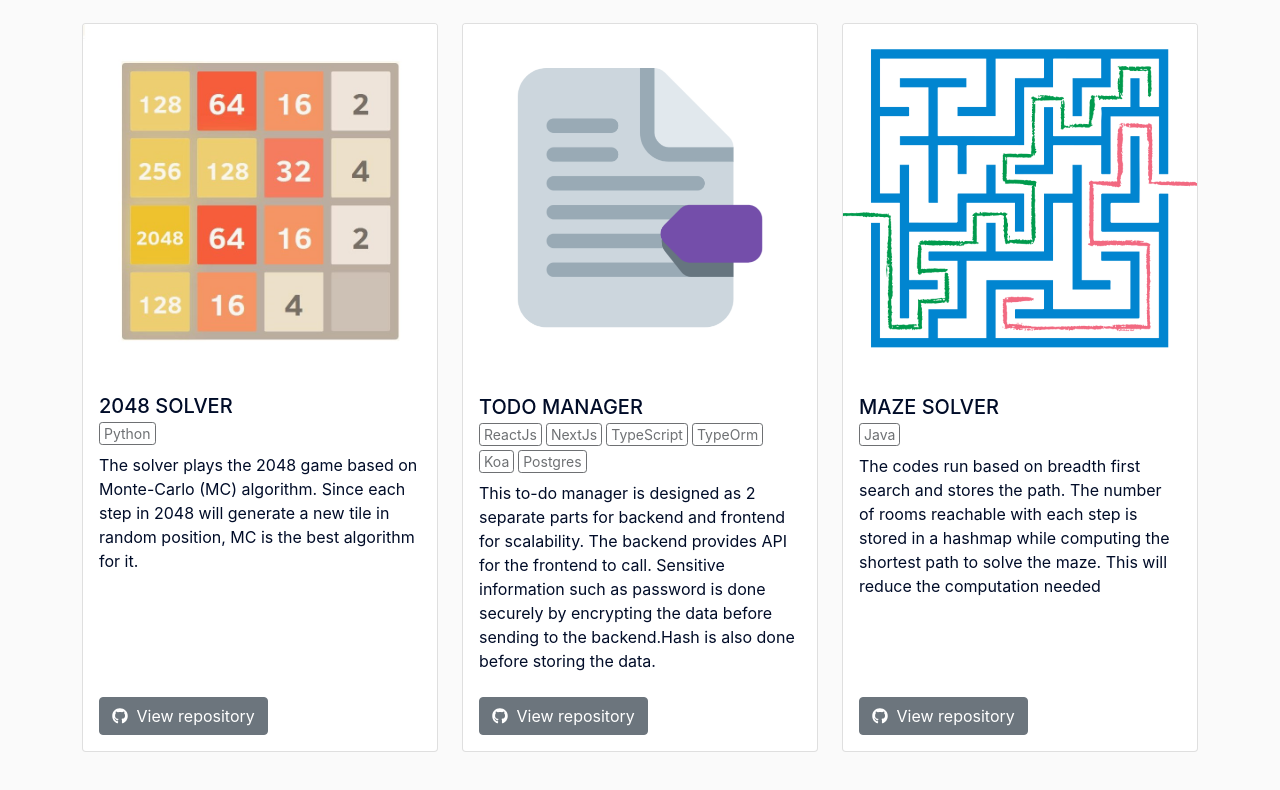
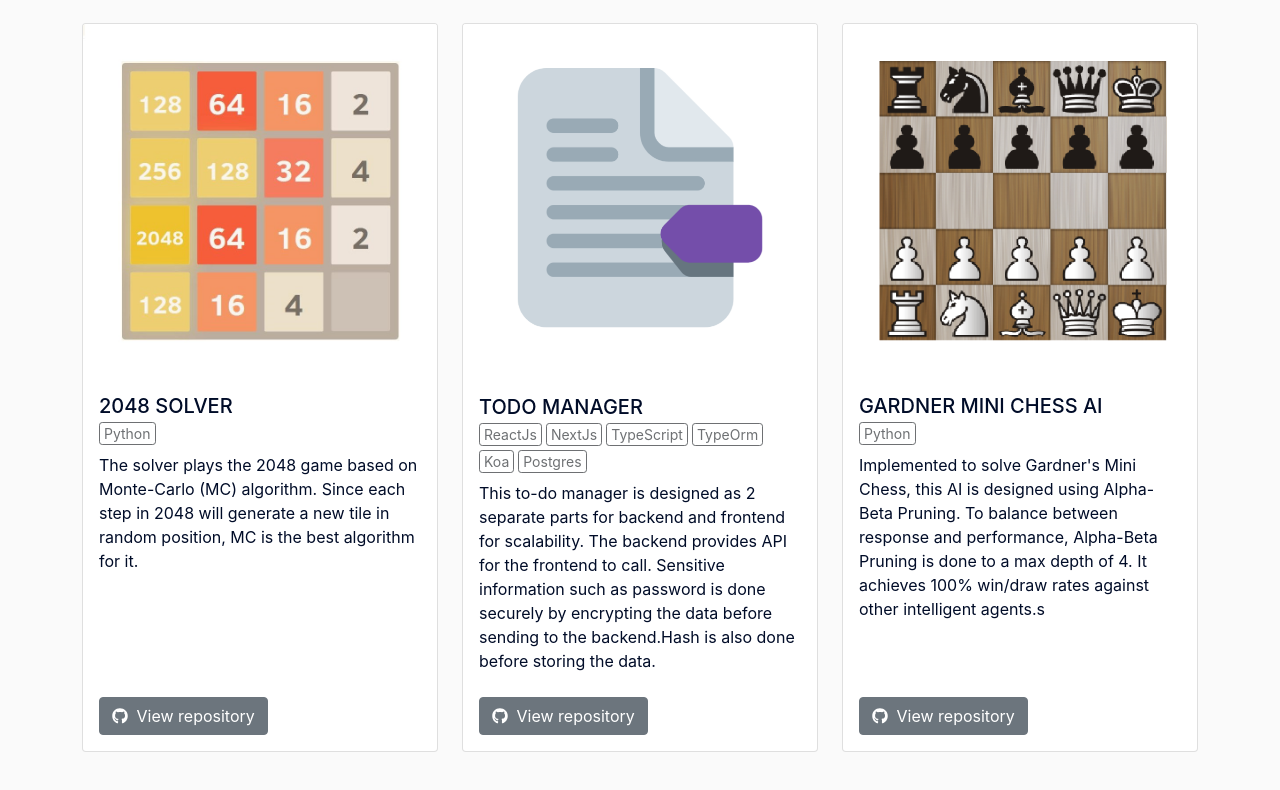
Before and after one commit to marcuspeh/marcuspeh.github.io, a React (Create React App) app: page /project in a window 1280 px wide. Shown: the part 852-1642 px from the top of the page. Built offline with nearby package versions, Linux system fonts and the light colour scheme.

Commit message:
Update project

```diff
--- a/src/data/projectData.ts
+++ b/src/data/projectData.ts
@@ -1,7 +1,7 @@
 import _2048Demo from '../assets/img/2048_demo.jpg'
 import aweDemo from '../assets/img/awe_demo.png'
 import markeetDemo from '../assets/img/markeet_demo.png'
-import mazeSolverDemo from '../assets/img/mazesolver_demo.png'
+import gardnerMiniChess from '../assets/img/gardner_mini_chess.png'
 import splitlixDemo from '../assets/img/splitlux_demo.png'
 import todoDemo from '../assets/img/todo_demo.png'
 
@@ -33,7 +33,7 @@ const markeet: projectObject = {
 const splitlux: projectObject = {
   "title": "SPLITLUX",
   "image": splitlixDemo,
-  "techStacks": ['Flutter (dart)', 'Django (Python)'],
+  "techStacks": ['Flutter (dart)', 'Django (Python)', 'ReactNative (TypeScript)'],
   "description": 'Build using Flutter and Django, Splitlux targets travellers in sight of borders opening from the pandemic. It aims to expedites the process by splitting and monitoring bills in an efficient manner during travel.',
   "projectLink": 'https://github.com/marcuspeh/Splitlux',
 }
@@ -57,12 +57,12 @@ const todoManager: projectObject = {
 }
 
 
-const mazeSolver: projectObject = {
-  "title": "MAZE SOLVER" ,
-  "image": mazeSolverDemo,
-  "techStacks": ['Java'],
-  "description": 'The codes run based on breadth first search and stores the path. The number of rooms reachable with each step is stored in a hashmap while computing the shortest path to solve the maze. This will reduce the computation needed' ,
-  "projectLink": 'https://github.com/marcuspeh/Maze-Solver' ,
+const gardnerMiniChessAi: projectObject = {
+  "title": "GARDNER MINI CHESS AI" ,
+  "image": gardnerMiniChess,
+  "techStacks": ['Python'],
+  "description": "Implemented to solve Gardner's Mini Chess, this AI is designed using Alpha-Beta Pruning. To balance between response and performance, Alpha-Beta Pruning is done to a max depth of 4. It achieves 100% win/draw rates against other intelligent agents.s" ,
+  "projectLink": 'https://github.com/marcuspeh/gardner-mini-chess-AI' ,
 }
 
 
@@ -72,5 +72,5 @@ export const ProjectData: projectObject[] = [
   splitlux,
   _2048Solver,
   todoManager,
-  mazeSolver,
+  gardnerMiniChessAi,
 ]
```
Also changed, not shown: src/assets/img/gardner_mini_chess.png (added), src/assets/img/mazesolver_demo.png (deleted).
